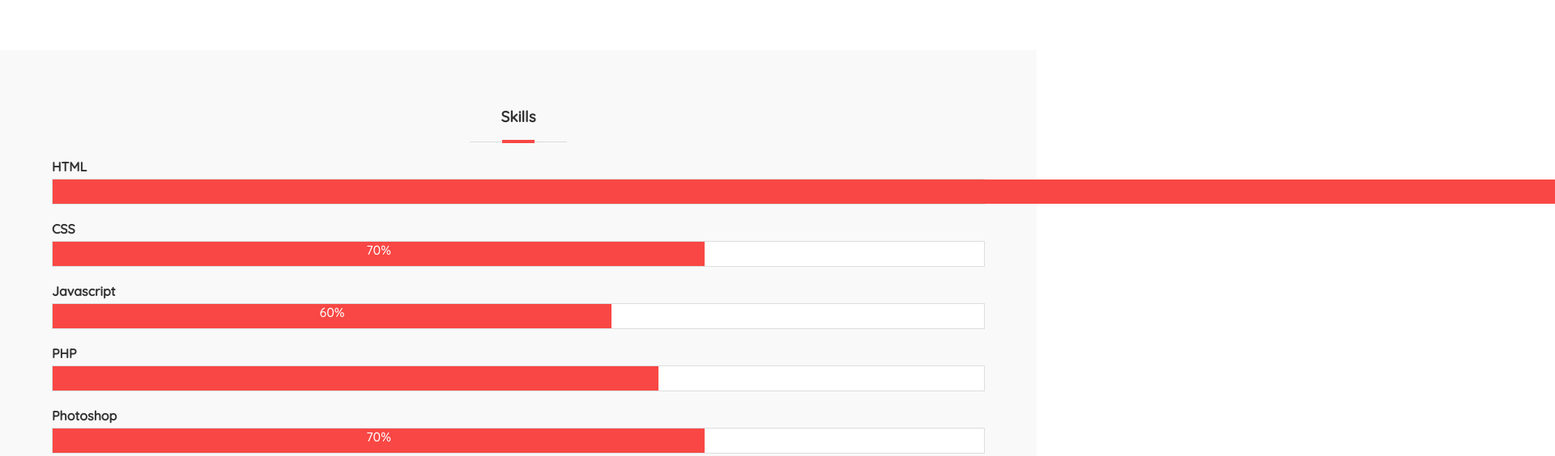
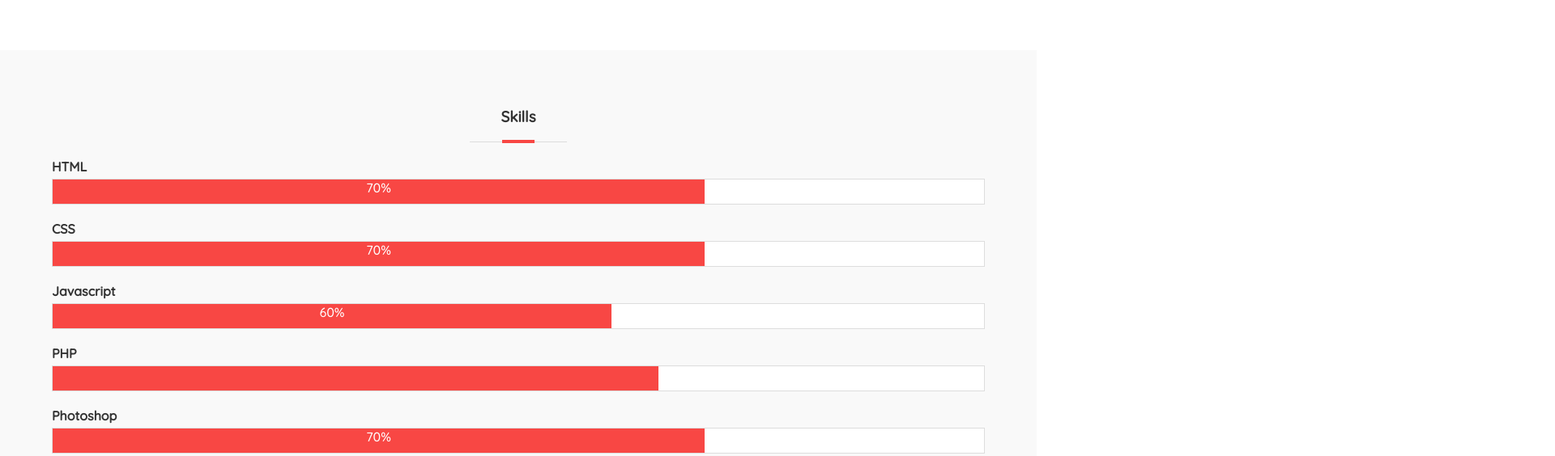
Before and after one commit to Triwans/Triwans.github.io, a plain HTML site: page index.html in a window 1280 px wide. Shown: the part 854-1418 px from the top of the page at 81% size, 1920 px wide, since content can reach past the window. Drawn offline with Linux system fonts and the light colour scheme.

Commit message:
Update style.css

```diff
--- a/css/style.css
+++ b/css/style.css
@@ -156,7 +156,7 @@ section h3::after {
 	text-align: center;
 }
 .html {
-	width:700%;
+	width:70%;
 }
 .css {
 	width:70%;
```
